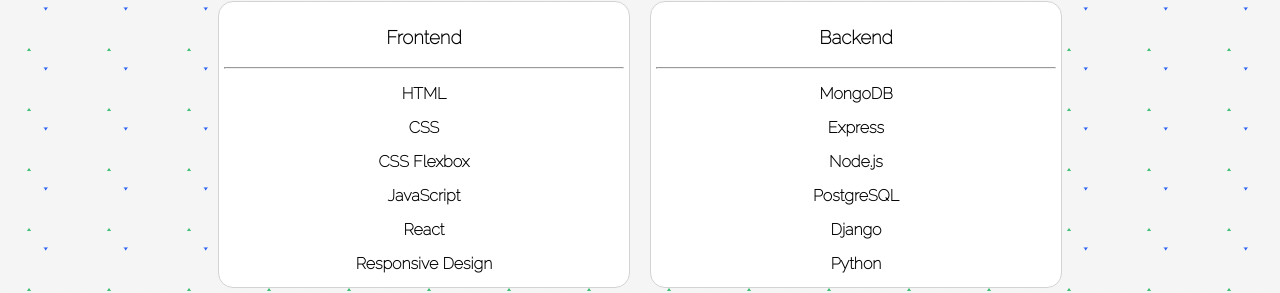
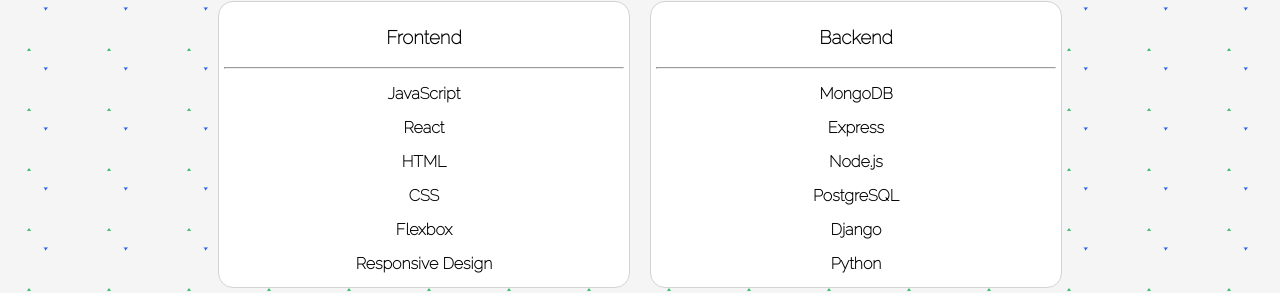
Before and after one commit to JCollinJones25/portfolio_frontend, a React (Create React App) app: page / in a window 1280 px wide. Shown: the part 630-923 px from the top of the page. Built offline with nearby package versions, Linux system fonts and the light colour scheme; no server answers.

Commit message:
frontend stack rearranged

```diff
--- a/src/components/Stack.jsx
+++ b/src/components/Stack.jsx
@@ -5,11 +5,11 @@ const Stack = () => {
             <div className="technologies">
                 <h3>Frontend</h3>
                 <hr></hr>
+                <li>JavaScript</li>
+                <li>React</li>
                 <li>HTML</li>
                 <li>CSS</li>
-                <li>CSS Flexbox</li>
-                <li>JavaScript</li>
-                <li>React</li>
+                <li>Flexbox</li>
                 <li>Responsive Design</li>
             </div>
             <div className="technologies">
```
